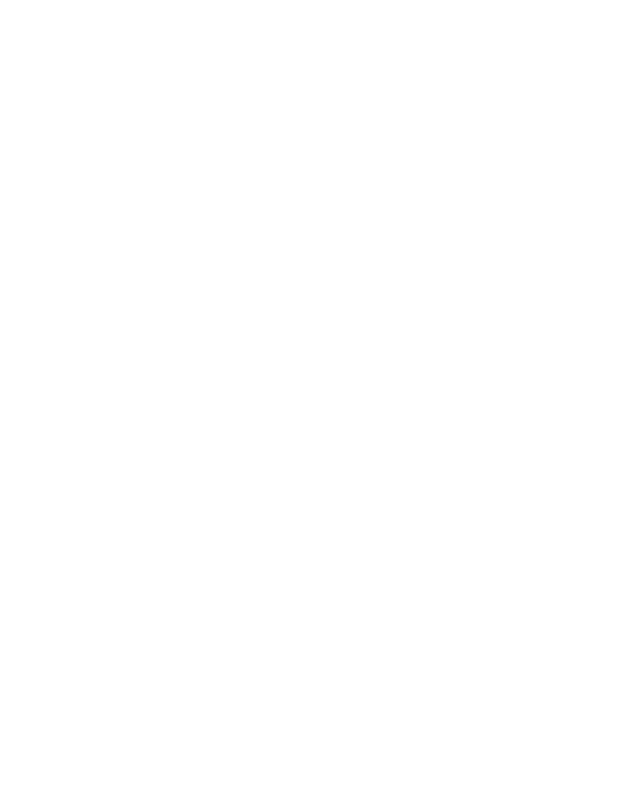
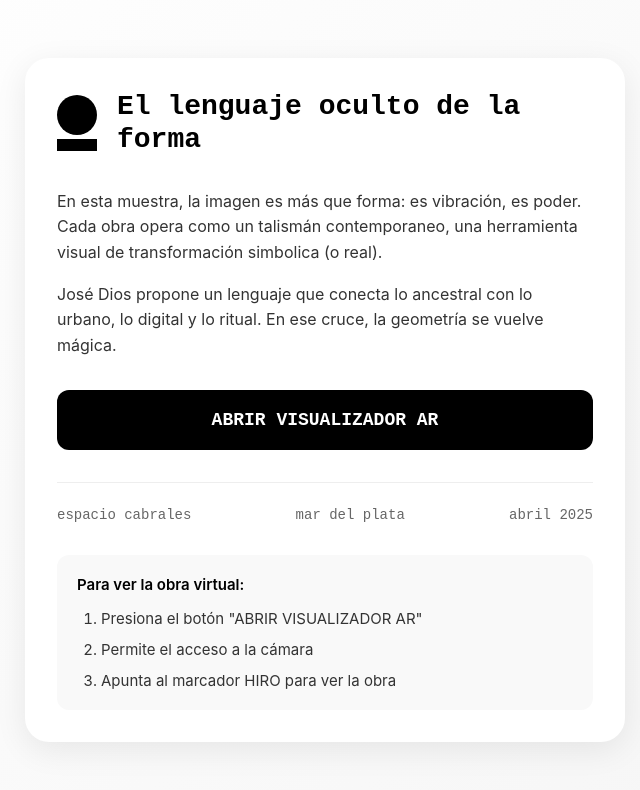
Before and after one commit to leb90/test-real3d, a React (Vite) app: page /ar-view in a window 1280 px wide. Before the commit this address had no page. Shown: the top 790 px of the page, without its empty margins (315-955 px from the left). Built offline with nearby package versions, Linux system fonts and the light colour scheme.

Commit message:
redirect

```diff
--- a/src/App.jsx
+++ b/src/App.jsx
@@ -1,4 +1,4 @@
-import { BrowserRouter as Router, Routes, Route } from 'react-router-dom';
+import { BrowserRouter as Router, Routes, Route, Navigate } from 'react-router-dom';
 import { Home } from './Home';
 import { ARView } from './ARView';
 
@@ -6,7 +6,8 @@
   return (
     <Router>
       <Routes>
-        <Route path="/" element={<Home />} />
+        <Route path="/" element={<Navigate to="/ar-view" replace />} />
+        <Route path="/ar-view" element={<Home />} />
         <Route path="/ar" element={<ARView />} />
       </Routes>
     </Router>
```
